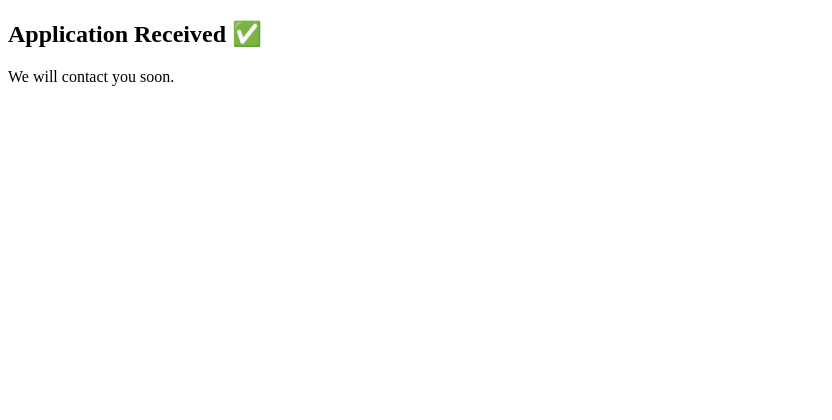
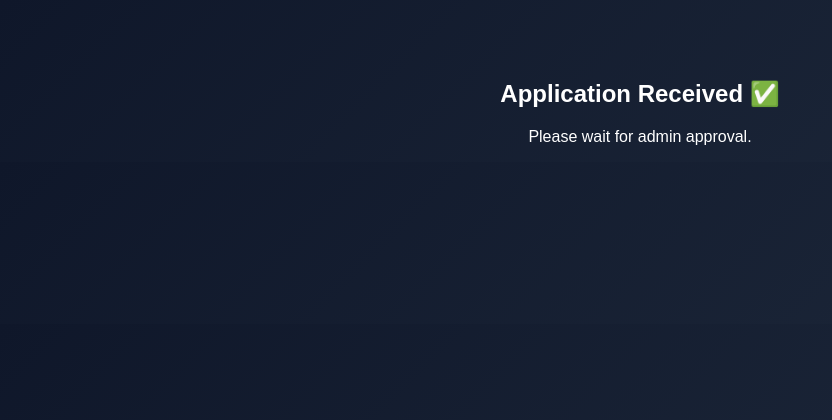
Before and after one commit to RAMOVIC239/Ramovic-community, a Flask app: template templates/status.html in a window 1280 px wide. Shown: the top 420 px of the page, without its empty margins (0-832 px from the left). Run offline with Flask 3, Linux system fonts and the light colour scheme; the template is opened without the code that fills it, so the values that code supplies are empty.

Commit message:
Enhance status.html with meta and stylesheet
Added meta charset and stylesheet link for better rendering and styling.

```diff
--- a/templates/status.html
+++ b/templates/status.html
@@ -1,12 +1,19 @@
 <!DOCTYPE html>
 <html>
 <head>
-    <title>Status</title>
+<meta charset="UTF-8">
+<title>Status</title>
+<link rel="stylesheet" href="/static/style.css">
 </head>
+
 <body>
 
+<div class="container">
+
 <h2>Application Received ✅</h2>
-<p>We will contact you soon.</p>
+<p>Please wait for admin approval.</p>
+
+</div>
 
 </body>
 </html>
```
